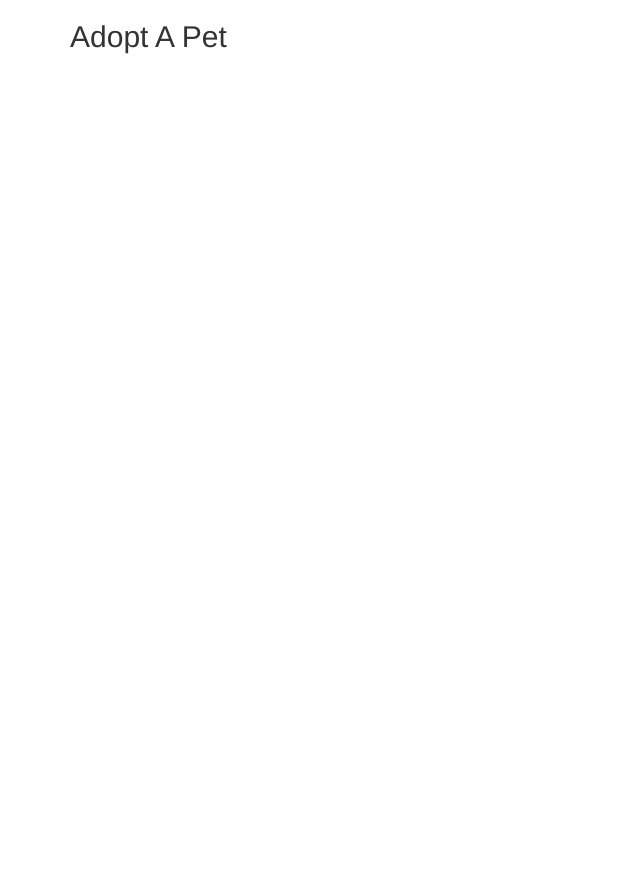
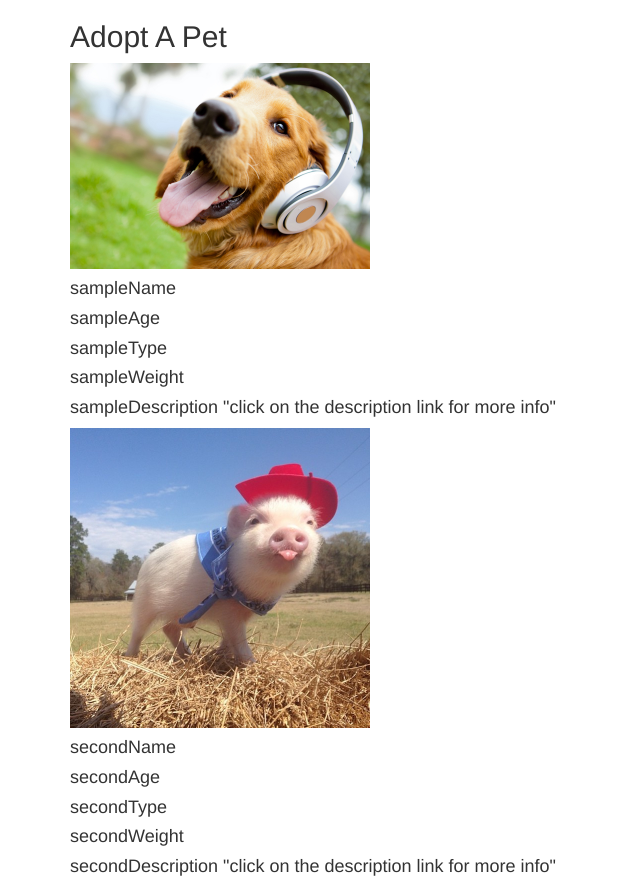
Before and after one commit to bseaver/adopt-a-pet, a plain HTML site: page index.html in a window 1280 px wide. Shown: the whole page, without its empty margins (0-640 px from the left). Before the commit the page ends 800 px from the top, so only its background shows below. Drawn offline with Linux system fonts and the light colour scheme.

Commit message:
add html framework

```diff
--- a/css/styles.css
+++ b/css/styles.css
@@ -0,0 +1,7 @@
+img {
+  max-width: 300px;
+}
+
+#infoParagraph {
+  display: none;
+}
--- a/index.html
+++ b/index.html
@@ -11,6 +11,37 @@
   <body>
     <div class="container">
       <h2>Adopt A Pet</h2>
+      <form id="petList">
+        <div id="samplePet">
+          <div id="samplePhoto">
+            <img src="img/sampleDog.jpg" alt="sampleDog" />
+          </div>
+          <h4 id="sampleName">sampleName</h4>
+          <h4 id="sampleAge">sampleAge</h4>
+          <h4 id="sampleType">sampleType</h4>
+          <h4 id="sampleWeight">sampleWeight</h4>
+
+          <div>
+            <h4 id="sampleDescription">sampleDescription "click on the description link for more info"</h4>
+            <p id="infoParagraph"></p>
+          </div>
+        </div>
+
+        <div id="secondPet">
+          <div id="secondPhoto">
+            <img src="img/samplePig.jpg" alt="Pop the pig" />
+          </div>
+          <h4 id="secondName">secondName</h4>
+          <h4 id="secondAge">secondAge</h4>
+          <h4 id="secondType">secondType</h4>
+          <h4 id="secondWeight">secondWeight</h4>
+
+          <div>
+            <h4 id="secondDescription">secondDescription "click on the description link for more info"</h4>
+            <p id="infoParagraph"></p>
+          </div>
+        </div>
+      </form>
 
     </div> <!-- End container -->
   </body>
```
Also changed, not shown: img/sampleDog.jpg (added), img/samplePig.jpg (added).
